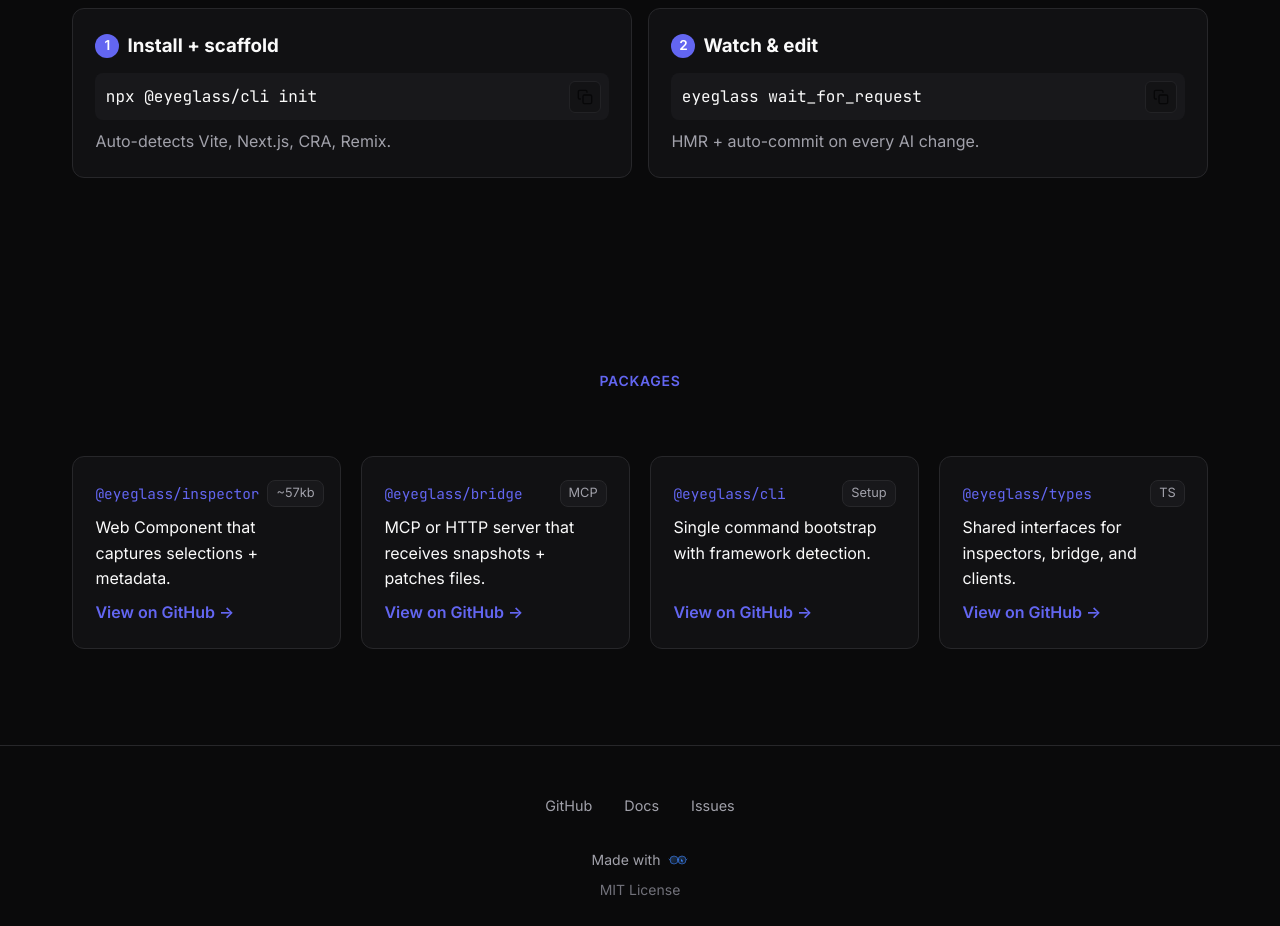
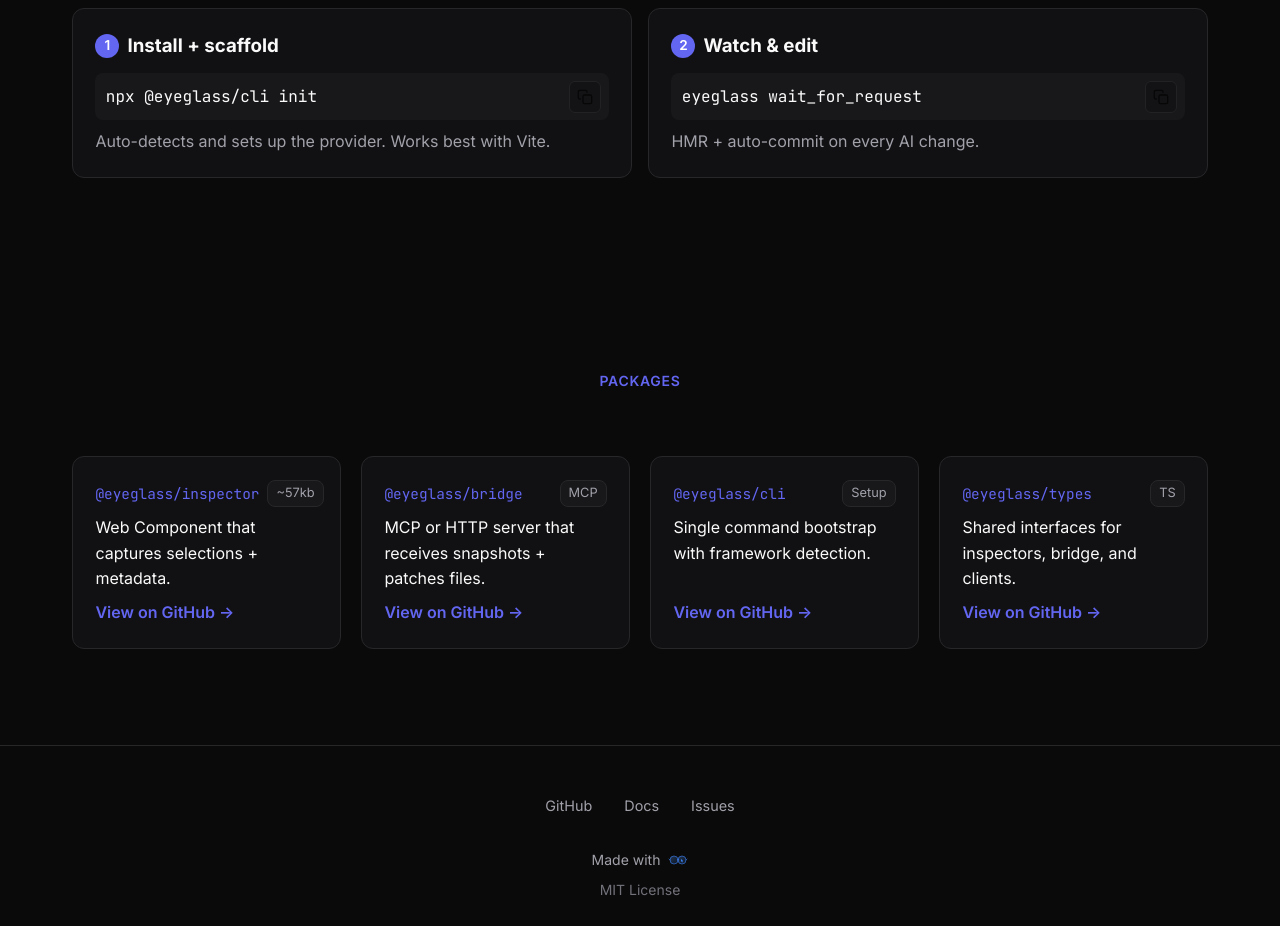
Before and after one commit to donutboyband/eyeglass_site, a React (Vite) app: page / in a window 1280 px wide. Shown: the part 1720-2646 px from the top of the page. Built offline with nearby package versions, Linux system fonts and the light colour scheme.

Commit message:
[eyeglass:eyeglass-1770702171924-2wk04o6] Updated quickstart note

```diff
--- a/src/App.tsx
+++ b/src/App.tsx
@@ -25,7 +25,7 @@
   {
     title: "Install + scaffold",
     code: INSTALL_COMMAND,
-    note: "Auto-detects Vite, Next.js, CRA, Remix.",
+    note: "Auto-detects and sets up the provider. Works best with Vite.",
   },
   {
     title: "Watch & edit",
```
Also changed, not shown: 1 other file (tests, documents, lock files or other folders).
